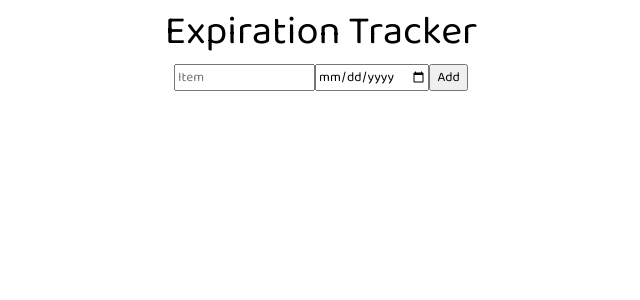
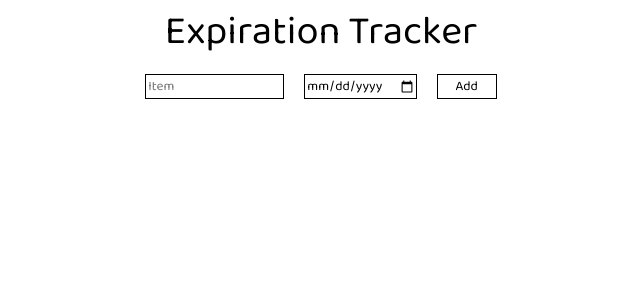
Before and after one commit to jonhuynh05/expiration-tracker, a React (Create React App) app: page /1/tracker in a window 1280 px wide. Shown: the top 300 px of the page, without its empty margins (319-959 px from the left). Built offline with nearby package versions, Linux system fonts and the light colour scheme.

Commit message:
style inputs and buttons

```diff
--- a/src/Tracker/index.js
+++ b/src/Tracker/index.js
@@ -31,9 +31,9 @@ class Tracker extends Component{
                 </div>
                 <div className="tracker-input">
                     <form>
-                        <input placeholder="Item" name="addItem" onChange={this.props.handleChange} value={this.props.addItem}></input>
-                        <input placeholder="Expiration" name="addDate" onChange={this.props.handleChange} type="date" value={this.props.addDate}></input>
-                        <button onClick={this.props.handleAddItem}>Add</button>
+                        <input placeholder="Item" name="addItem" onChange={this.props.handleChange} value={this.props.addItem} className="tracker-add"></input>
+                        <input placeholder="Expiration" name="addDate" onChange={this.props.handleChange} type="date" value={this.props.addDate} className="tracker-add"></input>
+                        <button onClick={this.props.handleAddItem} id="add-button">Add</button>
                     </form>
                 </div>
                 {items}
--- a/src/Tracker/tracker.css
+++ b/src/Tracker/tracker.css
@@ -50,3 +50,19 @@
 #tracker-container{
     text-align: center;
 }
+
+.tracker-add{
+    border: 1px solid black;
+    margin: 10px;
+}
+
+#add-button{
+    border: 1px solid black;
+    background-color: white;
+    margin: 10px;
+    width: 60px;
+}
+
+#add-button:hover{
+    background-color: skyblue;
+}
```
